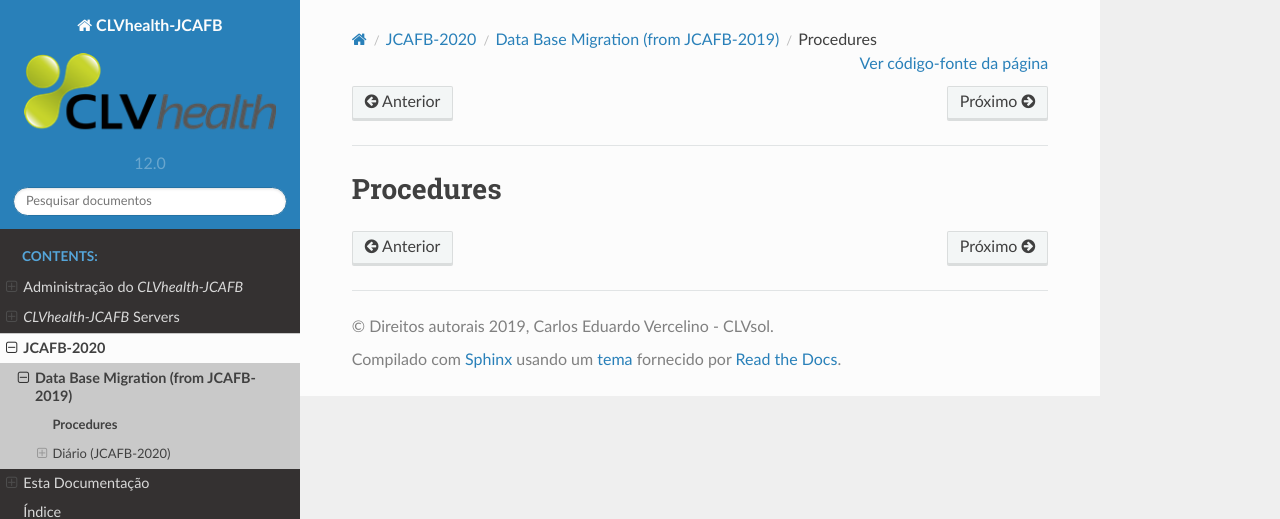
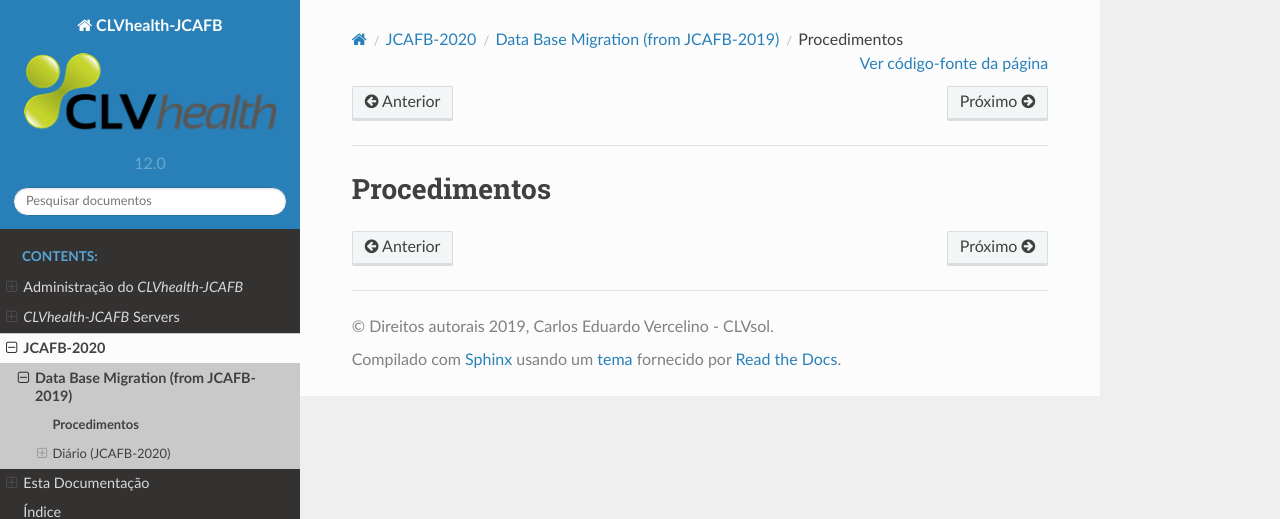
Before and after one commit to CLVsol/clvsol_clvhealth_jcafb_docs, a Sphinx documentation site: the page built from source/jcafb_2020/db_migration/procedures/index.rst, in a window 1280 px wide. Shown: the top 519 px of the page. Built offline with Sphinx 7.4.7 and the Read the Docs theme 2.0.0, drawn with Linux system fonts in a browser that asks for light colours.

Commit message:
[IMP] source

```diff
--- a/source/jcafb_2020/db_migration/procedures/index.rst
+++ b/source/jcafb_2020/db_migration/procedures/index.rst
@@ -1,6 +1,6 @@
-==========
-Procedures
-==========
+=============
+Procedimentos
+=============
 
 .. toctree::
    :maxdepth: 2
--- a/source/setup/clvhealth_jcafb_backup.rst
+++ b/source/setup/clvhealth_jcafb_backup.rst
@@ -4,7 +4,7 @@
 
 .. role:: red
 
-.. index:: Backup do *CLVhealth-JCAFB
+.. index:: Backup do CLVhealth-JCAFB
 
 ===========================
 Backup do *CLVhealth-JCAFB*
--- a/source/setup/clvhealth_jcafb_restore.rst
+++ b/source/setup/clvhealth_jcafb_restore.rst
@@ -4,7 +4,7 @@
 
 .. role:: red
 
-.. index:: Restauração do *CLVhealth-JCAFB*
+.. index:: Restauração do CLVhealth-JCAFB
 
 ================================
 Restauração do *CLVhealth-JCAFB*
--- a/source/setup/clvhealth_jcafb_setup.rst
+++ b/source/setup/clvhealth_jcafb_setup.rst
@@ -4,7 +4,7 @@
 
 .. role:: red
 
-.. index:: Preparação do *CLVhealth-JCAFB*
+.. index:: Preparação do CLVhealth-JCAFB
 
 ===============================
 Preparação do *CLVhealth-JCAFB*
--- a/source/setup/server_setup_local.rst
+++ b/source/setup/server_setup_local.rst
@@ -4,7 +4,7 @@
 
 .. role:: red
 
-.. index:: Criação de um Servidor do *CLVhealth-JCAFB* (*Turnkey Linux* Local)
+.. index:: Criação de um Servidor do CLVhealth-JCAFB (Turnkey Linux Local)
 
 ===================================================================
 Criação de um Servidor do *CLVhealth-JCAFB* (*Turnkey Linux* Local)
```
